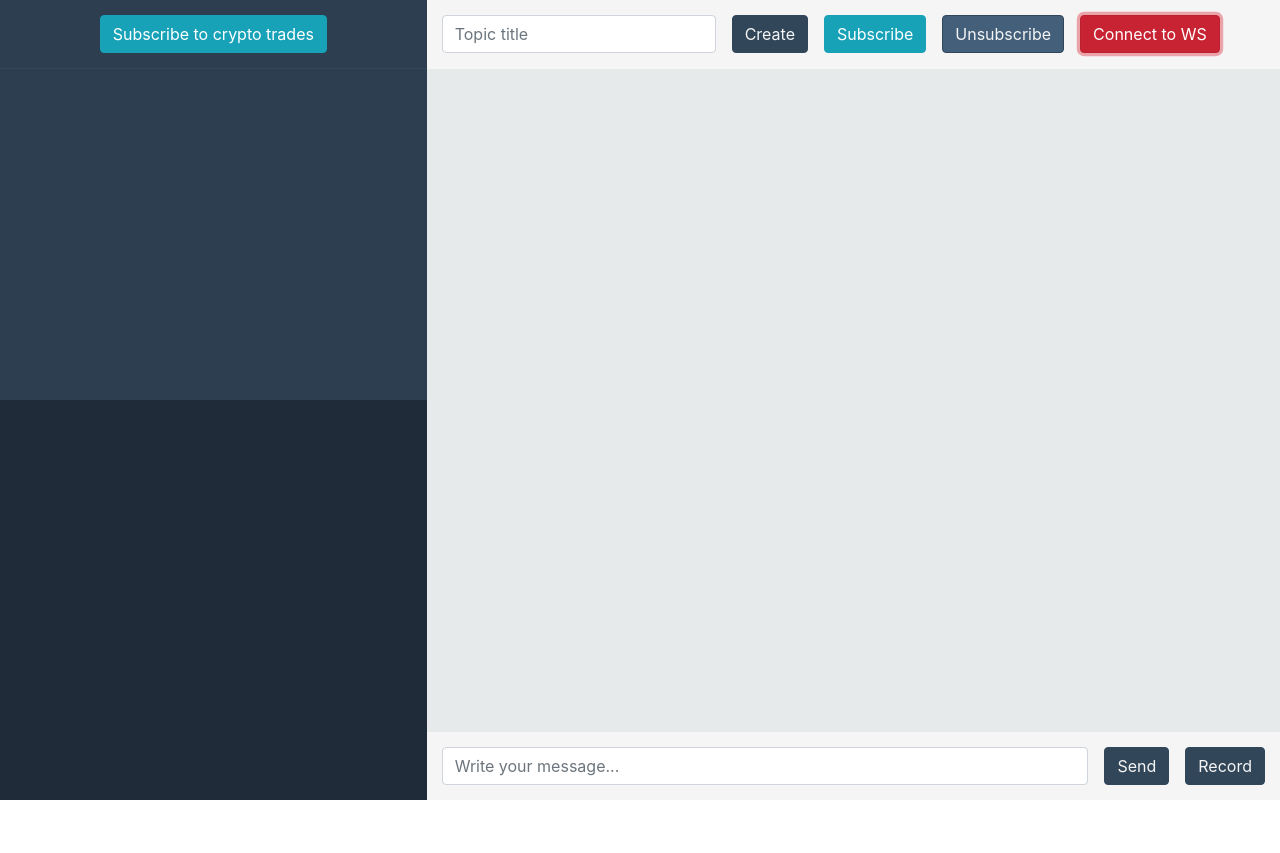
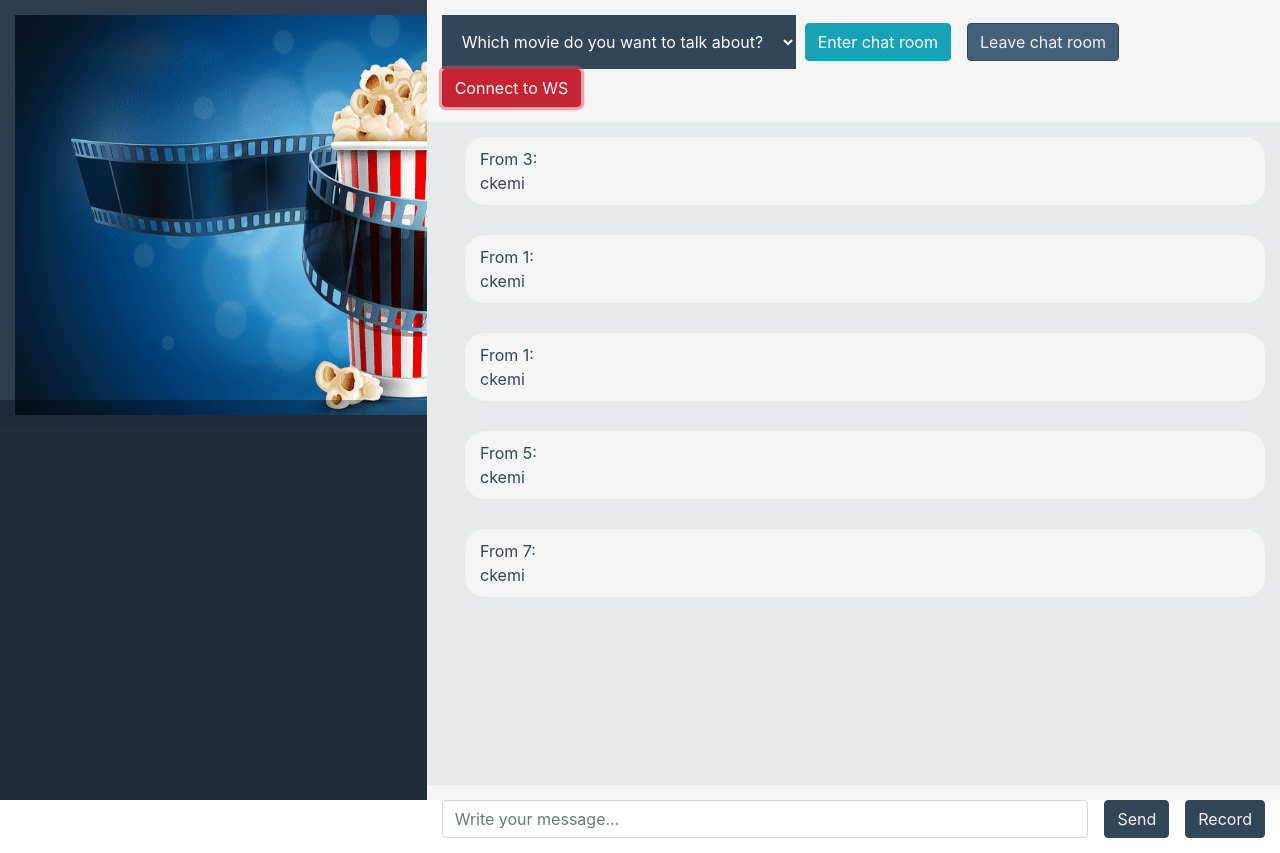
Before and after one commit to vigandika/chat_system, a plain HTML site: page client/index.html in a window 1280 px wide. Both pictures are taken after a click on the button "Connect to WS". Before the commit the page ends 800 px from the top, so only its background shows below. Drawn offline with nearby package versions, Linux system fonts and the light colour scheme; no server answers.

Commit message:
added dynamic dropdown

```diff
--- a/client/app.css
+++ b/client/app.css
@@ -133,3 +133,18 @@
     width: 100%;
     height: 50%;
   }
+
+
+  #ws-create {
+    background-color: #32465a;
+    color: white;
+    padding: 16px;
+    font-size: 16px;
+    border: none;
+    cursor: pointer;
+  }
+
+  /* Dropdown button on hover & focus */
+  .dropbtn:hover, .dropbtn:focus {
+    background-color: #2980B9;
+  }
--- a/client/index.html
+++ b/client/index.html
@@ -21,10 +21,8 @@
 
       <div class="col-4 crypto-container">
         <div class="row">
-          <div class="col-12 crypto-header">
-            <button class="btn btn-info" id="ws-crypto">
-              Subscribe to crypto trades
-            </button>
+          <div class="col-12 crypto-header" style="width: 20%;">
+            <img src="pic.png" alt="Unavailable pic. Srry :(" width="600" height="400">
           </div>
         </div>
         <div class="col-12 crypto-trades">
@@ -34,17 +32,25 @@
       <div class="col-8 chat-container">
         <div class="chat-header">
           <form class="form-inline mb-0" id="topic-form">
+            <div class="form-group mr-">
+              <!-- <form> -->
+                <select name = "dropdown" id="ws-create">
+                  <option value="Athletics:" disabled="disabled" selected>Which movie do you want to talk about?</option>
+                   <!-- <option value = "Computer Architecture" selected>Computer Architecture</option> -->
+                </select>
+             <!-- </form> -->
+
+              <!-- <input type="text" id="topic-txt" class="form-control" placeholder="Topic title"> -->
+            </div>
+            &nbsp;&nbsp;
+            <!-- <div class="form-group mr-3">
+              <button type="button" class="btn btn-dark-blue" id="ws-create">Create</button>
+            </div> -->
             <div class="form-group mr-3">
-              <input type="text" id="topic-txt" class="form-control" placeholder="Topic title">
+              <button type="button" class="btn btn-info" id="ws-sub">Enter chat room</button>
             </div>
             <div class="form-group mr-3">
-              <button type="button" class="btn btn-dark-blue" id="ws-create">Create</button>
-            </div>
-            <div class="form-group mr-3">
-              <button type="button" class="btn btn-info" id="ws-sub">Subscribe</button>
-            </div>
-            <div class="form-group mr-3">
-              <button type="button" class="btn btn-dark-blue-inverse" id="ws-unsub">Unsubscribe</button>
+              <button type="button" class="btn btn-dark-blue-inverse" id="ws-unsub">Leave chat room</button>
             </div>
             <div class="form-group">
               <button type="button" class="btn btn-danger" id="ws-connect">Connect to WS</button>
--- a/client/script.js
+++ b/client/script.js
@@ -1,4 +1,14 @@
 // const { write } = require("fs")
+
+const renderDropdownList = (movies) => {
+  for (let index = 0; index < movies.length; index++) {
+    const html = `<option value = ${movies[index]}>${movies[index]}</option>`
+    $('#ws-create').append(html)
+  }
+}
+
+
+
 
 // const render
 const renderChatMsg = (from, msg) => {
@@ -98,24 +108,15 @@ let loadChatHistory = (topicId) => {
     { from: '1', msg: 'ckemi' },
     { from: '1', msg: 'ckemi' },
     { from: '5', msg: 'ckemi' },
-    { from: '1', msg: 'ckemi' }
+    { from: '7', msg: 'ckemi' }
   ]
   for (let index = 0; index < data.length; index++) {
     renderChatMsg(data[index].from, data[index].msg)
+    renderDropdownList(data[index].from)
   }
 
 }
 
-// havera t backendit
-// me juve i kom tri kerkes
-// kom me ja u qu ni get request me mi pru filmat edhe id-t e tyne
-// kom me ja u qu ni get request me e marr chatin historyn per ni topic t caktum https://localhost:44379/api/chathistories/movieId/?
-// kom me ju u qu post requesta sikur
-// {
-//       'topic': int(topicid),
-//       'from': string(uid),
-//       'msg': string(msg)
-// }
 
 let movies = null
 
@@ -128,7 +129,17 @@ const openWs = () => {
   // socketi hapet ne momentin e instancimit
   ws = new WebSocket('ws://127.0.0.1:7070')
   // ws = new WebSocket('ws://192.168.0.247:7070')
-
+  data = [
+    { from: '3', msg: 'ckemi' },
+    { from: '1', msg: 'ckemi' },
+    { from: '1', msg: 'ckemi' },
+    { from: '5', msg: 'ckemi' },
+    { from: '7', msg: 'ckemi' }
+  ]
+  for (let index = 0; index < data.length; index++) {
+    renderChatMsg(data[index].from, data[index].msg)
+    renderDropdownList(data[index].from)
+  }
 
   // get movies and from db
 
@@ -137,15 +148,6 @@ const openWs = () => {
   Http.onreadystatechange = e => {
     movies = Http.responseText
     // console.log(Http.responseText)
-  }
-
-  movies = {id:1, movie: 'borebardha'}
-
-  for (const key in object) {
-    if (object.hasOwnProperty(key)) {
-      const element = object[key];
-
-    }
   }
   console.log(movies.sd, movies[sd])
   // Http.open('GET', url)
@@ -233,17 +235,17 @@ const wsUnsubscribeToTopic = topic => {
   ws.send(data)
 }
 
-const wsCreateToTopic = topic => {
-  if (!isWsOpen()) {
-    alert('WS is not open')
-    return
-  }
-  $(".chat-body").empty();
+// const wsCreateToTopic = topic => {
+//   if (!isWsOpen()) {
+//     alert('WS is not open')
+//     return
+//   }
+//   $(".chat-body").empty();
 
-  if (!topic) return
-  const data = JSON.stringify({ cmd: 'topic:create', topic: topic })
-  ws.send(data)
-}
+//   if (!topic) return
+//   const data = JSON.stringify({ cmd: 'topic:create', topic: topic })
+//   ws.send(data)
+// }
 
 const wsWriteToTopic = (topic, payload) => {
   if (!isWsOpen()) {
@@ -277,7 +279,10 @@ $(document).ready(() => {
   })
 
   $('#ws-create').click(() => {
-    const topic = $('#topic-txt').val()
+    // console.log($('.ws-create').val(), 'dsadsasda')
+    // console.log($('#ws-create').find(":selected").text(), 'dsasdasd')
+    // $('#aioConceptName').find(":selected").text();
+    const topic = $('#ws-create').find(":selected").text()
     wsCreateToTopic(topic)
   })
 
--- a/server/fiek-ws.js
+++ b/server/fiek-ws.js
@@ -52,7 +52,7 @@ class FiekWs extends WebSocketNode.Server {
                     switch(cmd){
                         case 'topic:sub': this._subscribeToTopic(uid, topic); break
                         case 'topic:unsub': this._unsubscribeToTopic(uid, topic); break
-                        case 'topic:create': this._createTopic(uid, topic); break
+                        // case 'topic:create': this._createTopic(uid, topic); break
                         case 'topic:write': this._writeToTopic(uid, topic, data.payload); break
                         default: throw new Error('ERR_INVALID_CMD')
                     }
@@ -89,7 +89,7 @@ class FiekWs extends WebSocketNode.Server {
 
     _subscribeToTopic(uid, topic){
         const t = this._channels[topic]
-        if(!t) throw new Error('ERR_INVALID_TOPIC')
+        if(!t) this._createTopic(uid, topic)
         if(!t.uids.includes(uid)) t.uids.push(uid)
         debug('client %s subscribed to %s', uid, topic)
 
--- a/server/package.json
+++ b/server/package.json
@@ -3,7 +3,7 @@
   "version": "1.0.0",
   "description": "",
   "scripts": {
-    "start": " cross-env-shell DEBUG='fiek-ws' node index.js --port=7070 --host='192.168.0.10'"
+    "start": " cross-env-shell DEBUG='fiek-ws' node index.js --port=7070 --host='127.0.0.1'"
   },
   "author": "Vigan Dika",
   "license": "ISC",
```
Also changed, not shown: client/pic.png (added).
